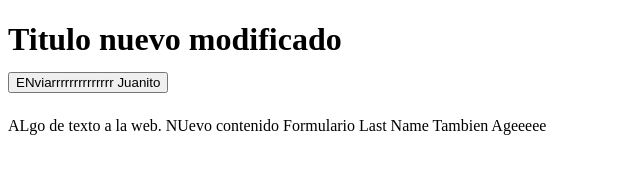
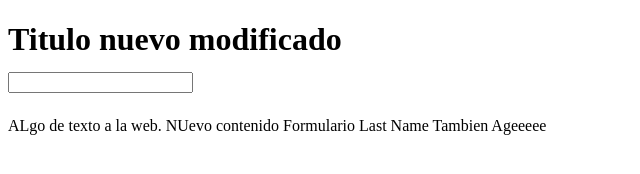
Before and after one commit to jmonroigsprinter/hello-world-git, a plain HTML site: page index.html in a window 1280 px wide. Shown: the whole page, without its empty margins (0-640 px from the left). Drawn offline with Linux system fonts and the light colour scheme.

Commit message:
se ha cambioado a number

```diff
--- a/index.html
+++ b/index.html
@@ -11,7 +11,7 @@
         Titulo nuevo modificado
 
         <form action="#" method="get">
-            <input type="button" value="ENviarrrrrrrrrrrrrr Juanito">
+            <input type="number" value="ENviarrrrrrrrrrrrrr Juanito">
             </form>
         </form>
     </h1>
```
